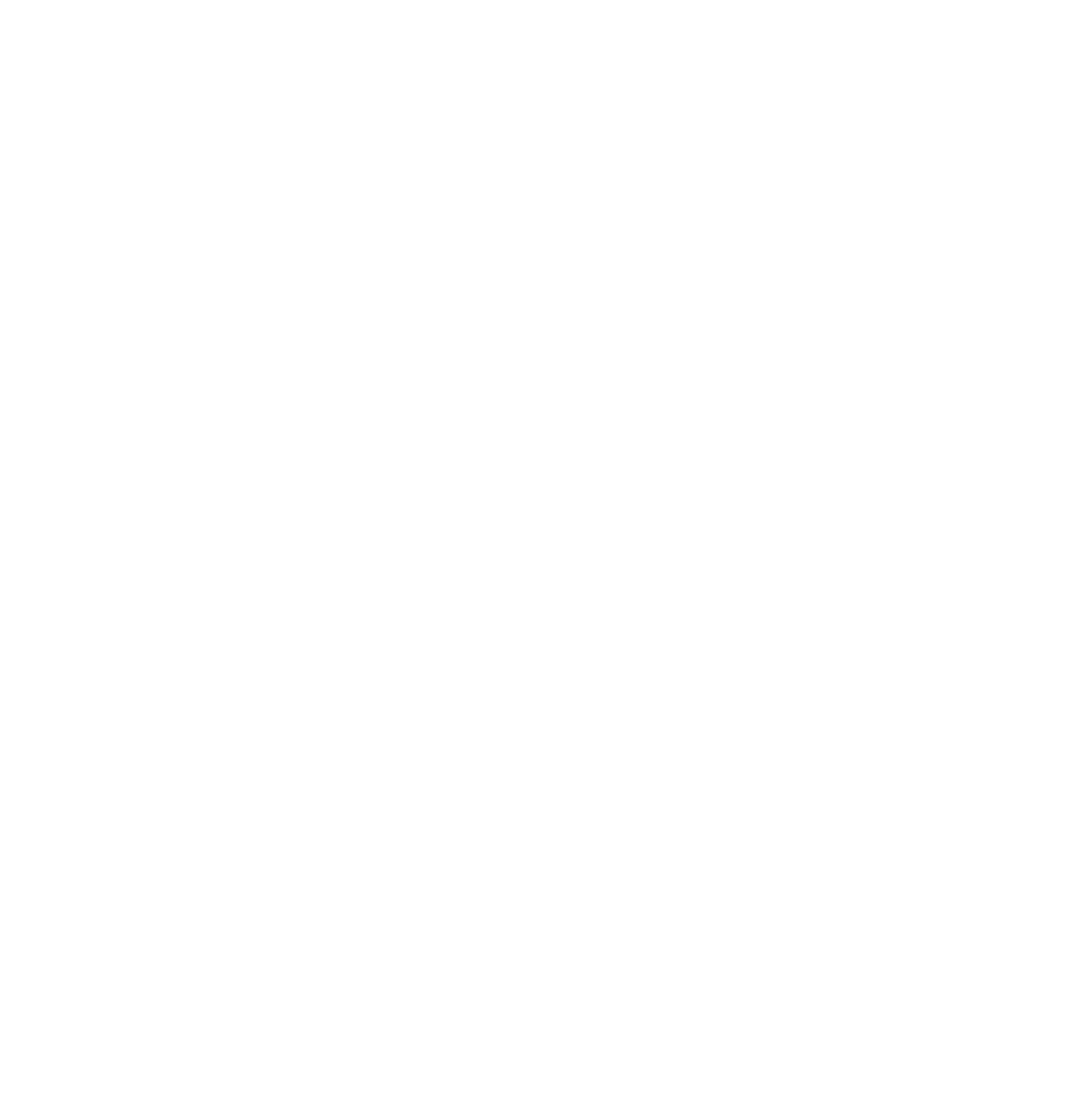
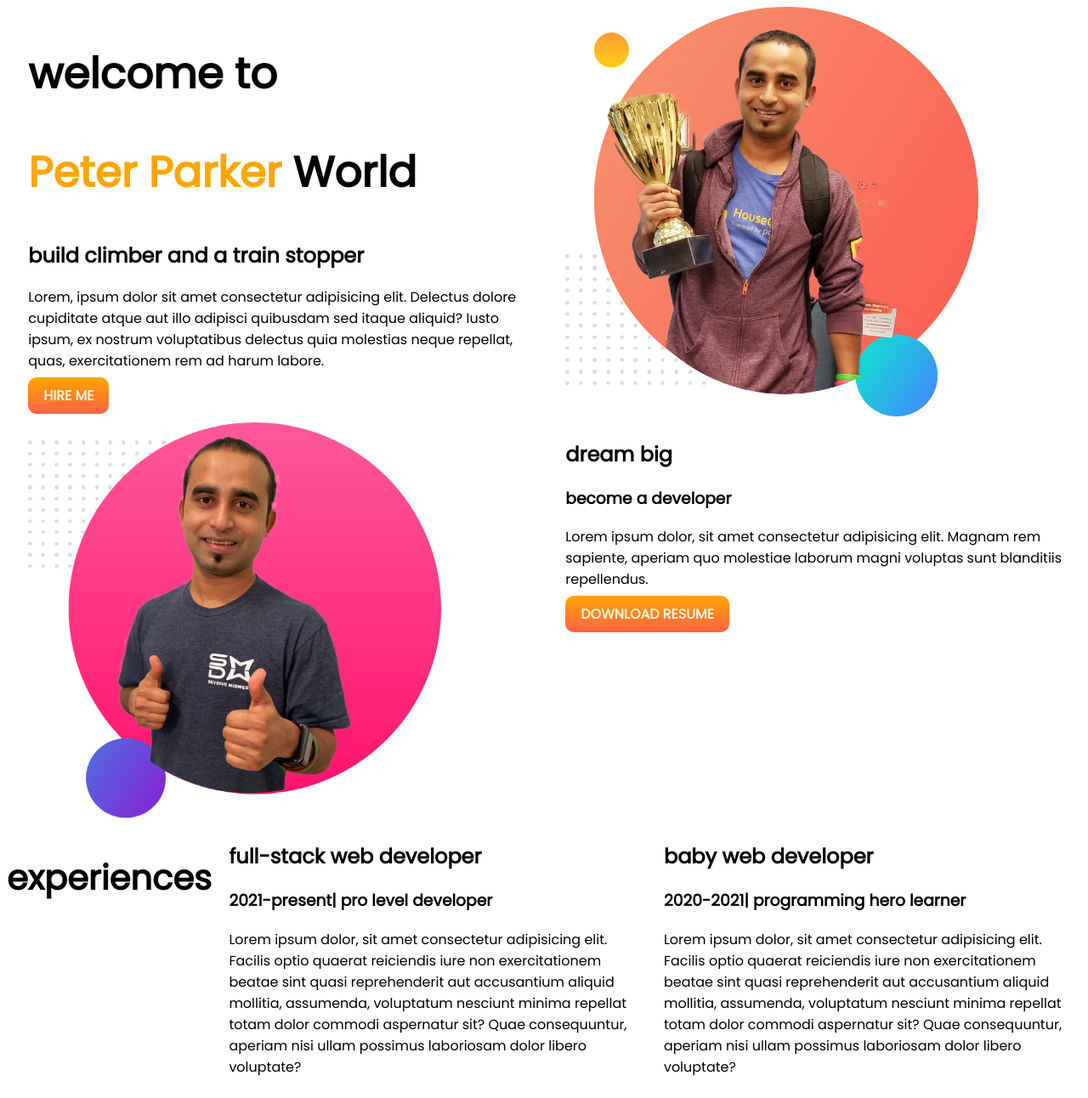
Before and after one commit to euhansarkar/developer-portfolio, a plain HTML site: page index.html in a window 1280 px wide. Shown: the whole page at 85% size. Before the commit the page ends 800 px from the top, so only its background shows below. Drawn offline with Linux system fonts and the light colour scheme.

Commit message:
add something

```diff
--- a/index.html
+++ b/index.html
@@ -5,10 +5,56 @@
     <meta http-equiv="X-UA-Compatible" content="IE=edge">
     <meta name="viewport" content="width=device-width, initial-scale=1.0">
     <title>Developer-Portfolio</title>
+    <!--google fonts-->
+    <link rel="preconnect" href="https://fonts.googleapis.com">
+    <link rel="preconnect" href="https://fonts.gstatic.com" crossorigin>
+    <link href="https://fonts.googleapis.com/css2?family=Poppins&display=swap" rel="stylesheet">
     <link rel="stylesheet" href="style.css">
 </head>
 <body>
 
+    <section id="header">
+        <div class="half-width">
+            <h1 class="header-font">welcome to</h1>
+            <h1 class="header-font"><span id="peter">Peter Parker</span> World</h1>
+
+            <h2>build climber and a train stopper</h2>
+            <p>Lorem, ipsum dolor sit amet consectetur adipisicing elit. Delectus dolore cupiditate atque aut illo adipisci quibusdam sed itaque aliquid? Iusto ipsum, ex nostrum voluptatibus delectus quia molestias neque repellat, quas, exercitationem rem ad harum labore.</p>
+            <a class="style-button" target="_blank" href="https://www.linkedin.com/in/euhansarkar/">hire me</a>
+        </div>
+        <div class="half-width">
+            <img src="/images/jhankar.png" alt="">
+        </div>
+    </section>
+
+    <section class="header-2">
+        <div class="half-width">
+            <img src="/images/jhankar2.png" alt="">
+        </div>
+        <div class="half-width">
+            <h1>dream big</h1>
+            <h3>become a developer</h3>
+            <p>Lorem ipsum dolor, sit amet consectetur adipisicing elit. Magnam rem sapiente, aperiam quo molestiae laborum magni voluptas sunt blanditiis repellendus.</p>
+            <a class="style-button" href="https://github.com/euhansarkar/developer-portfolio/archive/refs/heads/main.zip">download resume</a>
+        </div>
+    </section>
+
+
+    <section class="header-3">
+        <h1 class="ex">experiences</h1>
+        <div class="container">
+            <div class="half-width">
+                <h1>full-stack web developer</h1>
+                <h3>2021-present| pro level developer</h3>
+                <p>Lorem ipsum dolor, sit amet consectetur adipisicing elit. Facilis optio quaerat reiciendis iure non exercitationem beatae sint quasi reprehenderit aut accusantium aliquid mollitia, assumenda, voluptatum nesciunt minima repellat totam dolor commodi aspernatur sit? Quae consequuntur, aperiam nisi ullam possimus laboriosam dolor libero voluptate?</p>
+            </div>
+            <div class="half-width">
+                <h1>baby web developer</h1>
+                <h3>2020-2021| programming hero learner</h3>
+                <p>Lorem ipsum dolor, sit amet consectetur adipisicing elit. Facilis optio quaerat reiciendis iure non exercitationem beatae sint quasi reprehenderit aut accusantium aliquid mollitia, assumenda, voluptatum nesciunt minima repellat totam dolor commodi aspernatur sit? Quae consequuntur, aperiam nisi ullam possimus laboriosam dolor libero voluptate?</p>
+            </div>
+        </div>
+    </section>
 
 
 </body>
--- a/style.css
+++ b/style.css
@@ -0,0 +1,44 @@
+body{
+    font-family: 'Poppins', sans-serif;
+}
+
+.header-font{
+    font-size: 50px;
+    position: relative;
+}
+
+
+#peter{
+    color: #FFA500;
+}
+
+section{
+    display: flex;
+}
+
+.half-width{
+    width: 100%;
+    padding-left: 2%;
+}
+
+.half-width img{
+    width: 80%;
+}
+
+.style-button{
+    text-decoration: none;
+    background-image: linear-gradient(orange, tomato);
+    padding: 10px 18px;
+    border-radius: 10px;
+    text-transform: uppercase;
+    color: beige;
+    font-weight: 700;
+}
+
+.ex{
+    font-size: 40px;
+}
+
+.container{
+    display: flex;
+}
```
Also changed, not shown: images/dream-bg.png (added), images/exp-bg.png (added), images/jhankar.png (added), images/jhankar2.png (added), images/my-bg.png (added), images/my-bg2.png (added), images/top-banner.png (added), 7 other files.
